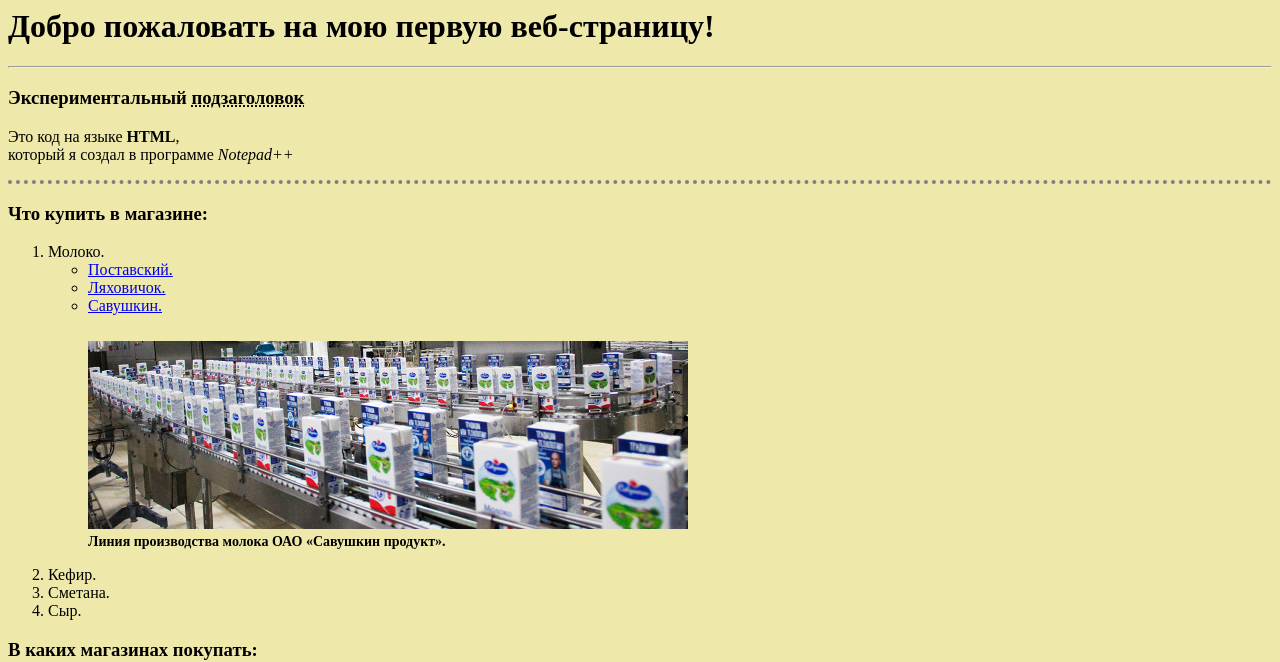
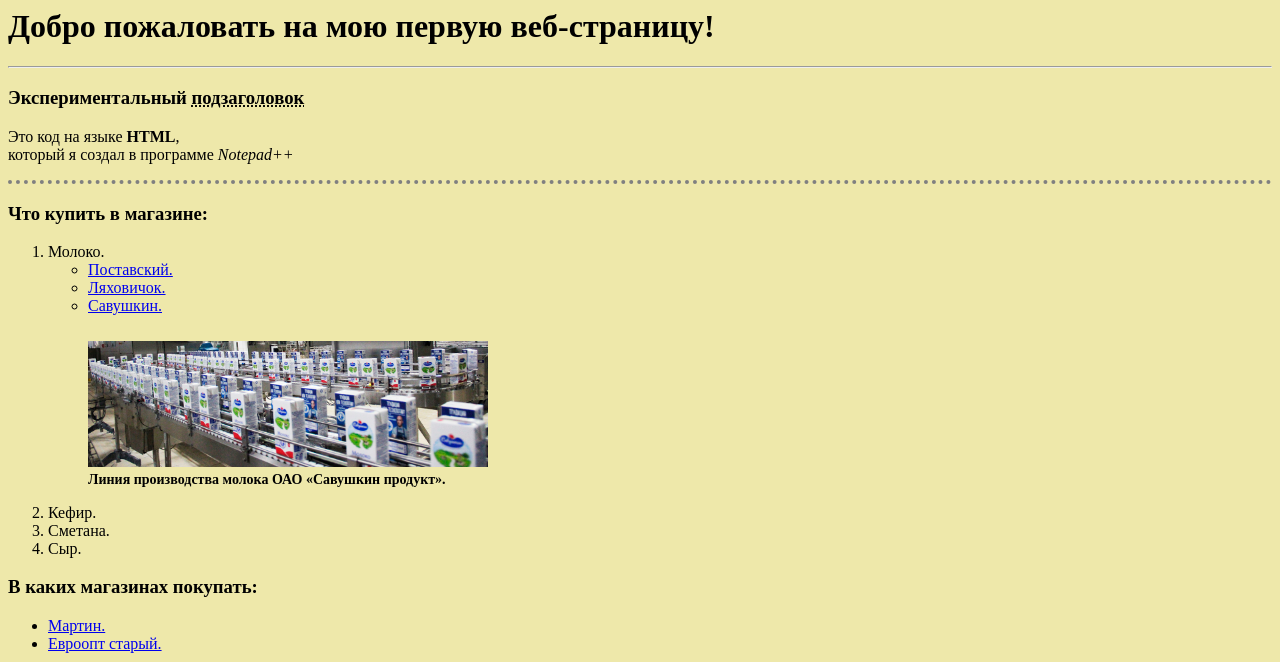
Before and after one commit to pashogi/pashprobe1, a plain HTML site: page index.html in a window 1280 px wide. Shown: the top 662 px of the page. Drawn offline with Linux system fonts and the light colour scheme; some packages are replaced by stand-ins of ours; a script that the page names is missing.

Commit message:
Update index.html

```diff
--- a/index.html
+++ b/index.html
@@ -33,7 +33,7 @@
 				<li><a href="https://www.savushkin.com/" target="_blank">Савушкин.</a></li>
 				</ul>
 				<figure>
-					<img src="https://raw.githubusercontent.com/pashogi/pashprobe1/refs/heads/main1/savushkin.jpg" data-fancybox="gallery" alt="Молоко «Савушкин»" style="margin-top: 10px;" title="Молоко «Савушкин»" width="600"/>
+					<img src="https://raw.githubusercontent.com/pashogi/pashprobe1/refs/heads/main1/savushkin.jpg" data-fancybox="gallery" alt="Молоко «Савушкин»" style="margin-top: 10px;" title="Молоко «Савушкин»" width="400"/>
 					<br/>
 					<figcaption style="margin-top: 5px; margin-bottom: 10px; font-size: 14px; font-weight: bold;"> Линия производства молока ОАО «Савушкин продукт». </figcaption>
 				</figure>
```
